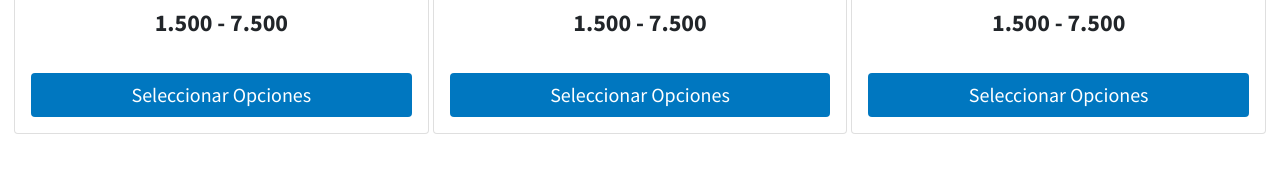
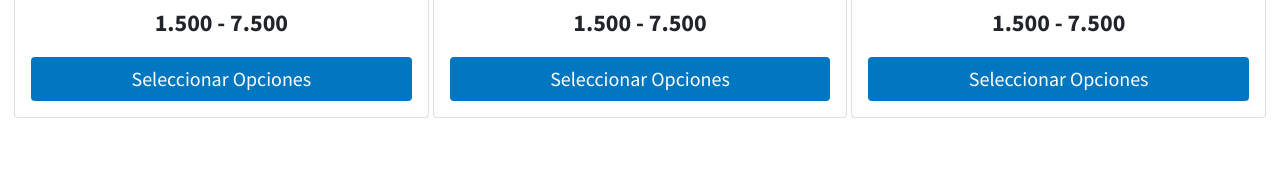
Before and after one commit to CatalinaTapiaa/oceanPlugsv3, a plain HTML site: page index.html in a window 1280 px wide. Shown: the part 1636-1813 px from the top of the page. Drawn offline with nearby package versions, Linux system fonts and the light colour scheme.

Commit message:
Se borran etiquetas innecesarias

```diff
--- a/index.html
+++ b/index.html
@@ -125,8 +125,6 @@
                     <div class="card-body">
                         <h5 class="card-title">Tapón con Humo</h5>
                         <p class="card-text precio">1.500 - 7.500</p>
-                    </div>
-                    <div class="card-body btn-select">
                         <a href="#" class="btn btn-dest">Seleccionar Opciones</a>
                     </div>
                 </div>
@@ -135,8 +133,6 @@
                     <div class="card-body">
                         <h5 class="card-title">Tapón con Araña</h5>
                         <p class="card-text precio">1.500 - 7.500</p>
-                    </div>
-                    <div class="card-body btn-select">
                         <a href="#" class="btn btn-dest">Seleccionar Opciones</a>
                     </div>
                 </div>
@@ -145,8 +141,6 @@
                     <div class="card-body">
                         <h5 class="card-title">Tapón Turquesa</h5>
                         <p class="card-text precio">1.500 - 7.500</p>
-                    </div>
-                    <div class="card-body btn-select">
                         <a href="#" class="btn btn-dest">Seleccionar Opciones</a>
                     </div>
                 </div>
```
